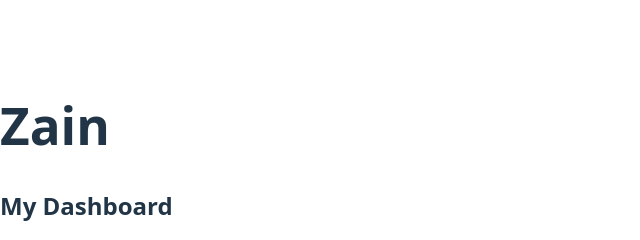
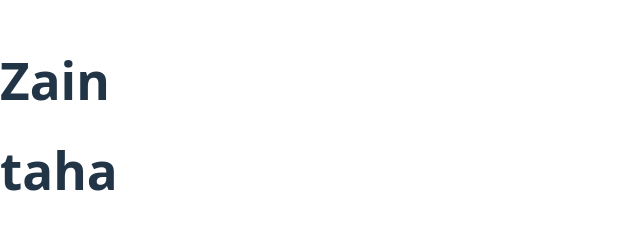
Before and after one commit to crindalwalt/git-training-todel, a React (Vite) app: page / in a window 1280 px wide. Shown: the part 227-467 px from the top of the page, without its empty margins (0-640 px from the left). Built offline with nearby package versions, Linux system fonts and the light colour scheme.

Commit message:
frsfrhxg

```diff
--- a/src/main.jsx
+++ b/src/main.jsx
@@ -4,6 +4,7 @@ import './index.css'
 import App from './App.jsx'
 import { BrowserRouter } from 'react-router-dom'
 import Zain from './Zain.jsx'
+import Taha from './Taha.jsx'
 
 createRoot(document.getElementById('root')).render(
   <StrictMode>
@@ -11,6 +12,7 @@ createRoot(document.getElementById('root')).render(
     <Zain />
     <saim/>
     <saimmmm/>
+    <Taha/>
     <App />
     </BrowserRouter>
   </StrictMode>
```
